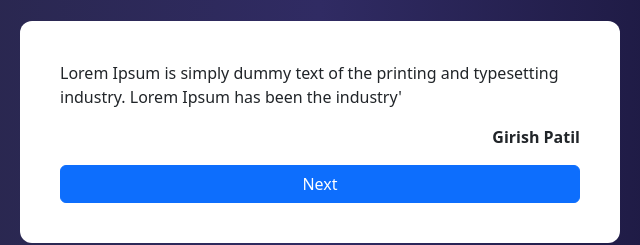
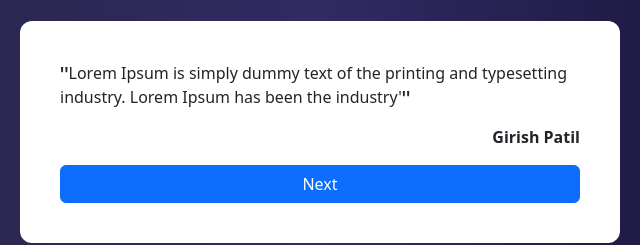
Before and after one commit to gmadhusudan345/javascript-practice, a plain HTML site: page testimonials.html in a window 1280 px wide. Shown: the part 304-549 px from the top of the page, 320-960 px from the left. Drawn offline with nearby package versions, Linux system fonts and the light colour scheme.

Commit message:
css updated for testimonial

```diff
--- a/css/testimonials.css
+++ b/css/testimonials.css
@@ -2,12 +2,12 @@
     background: #0f0c29;  /* fallback for old browsers */
     background: -webkit-linear-gradient(to right, #24243e, #302b63, #0f0c29);  /* Chrome 10-25, Safari 5.1-6 */
     background: linear-gradient(to right, #24243e, #302b63, #0f0c29); /* W3C, IE 10+/ Edge, Firefox 16+, Chrome 26+, Opera 12+, Safari 7+ */
-
-height: 100vh;
-display: flex;
-align-items: center;
-justify-content: center;
-flex-direction: column;
+    height: 100vh;
+    display: flex;
+    align-items: center;
+    justify-content: center;
+    flex-direction: column;
+    padding: 16px;
 }
 .testimonials h1{
     color: #fff;
@@ -24,7 +24,29 @@ flex-direction: column;
     list-style-type: none;
     padding-left: 0;
 }
+.cdata:before{
+    content:'"';
+    font-family: fantasy;
+    font-size: 24px;
+    line-height: 0;
+    position: relative;
+    top: 5px;
+}
+.cdata:after{
+    content:'"';
+    font-family: fantasy;
+    font-size: 24px;
+    line-height: 0;
+    position: relative;
+    top: 5px;
+}
 .cname{
     text-align: right;
     font-weight: bold;
 }
+
+@media screen and (max-width: 767px) {
+    .testimonial-wrapper {
+        padding: 24px;
+    }
+}
```
